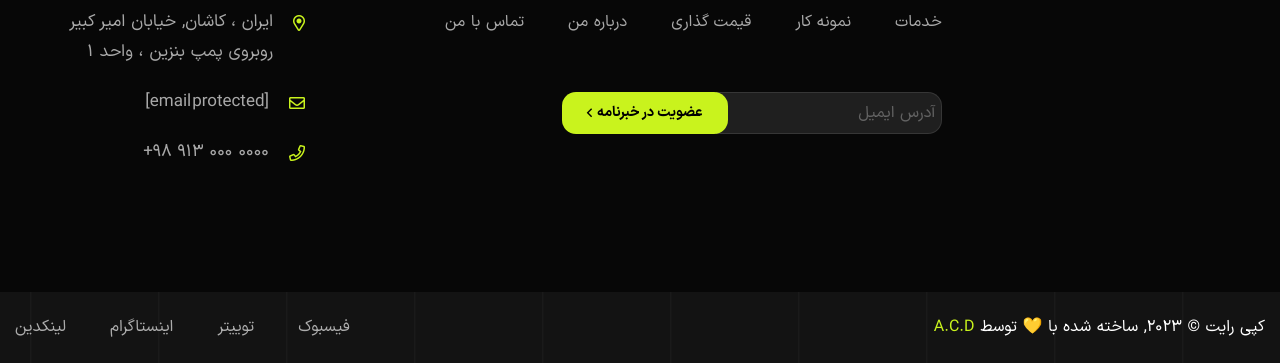
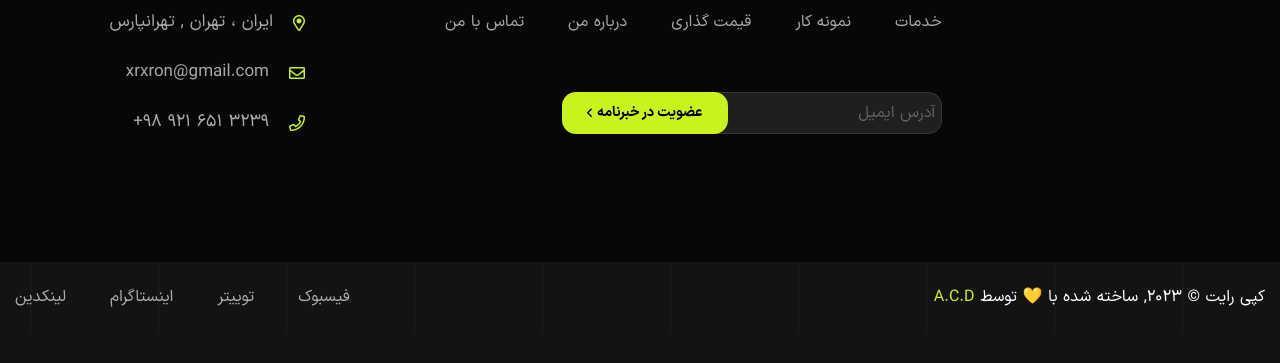
Before and after one commit to AloCarDasli/-, a plain HTML site: page index.html in a window 1280 px wide. Shown: the part 10440-10803 px from the top of the page. After the commit the page ends 10773 px from the top, so only its background shows below. Drawn offline with Linux system fonts and the light colour scheme; animation ran at ten frames a second.

Commit message:
Update index.html

```diff
--- a/index.html
+++ b/index.html
@@ -1128,13 +1128,13 @@
                             <div class="footer-widget widget_contact_info wow fadeInUp delay-0-6s">
                                 <h6 class="footer-title">ارتباط با ما</h6>
                                 <ul>
-                                    <li><i class="far fa-map-marker-alt"></i> ایران ، کاشان, خیابان امیر کبیر<br> روبروی پمپ
-                                        بنزین ، واحد 1
+                                    <li><i class="far fa-map-marker-alt"></i> ایران ، تهران , تهرانپارس<br>
+
                                     </li>
                                     <li><i class="far fa-envelope"></i>
-                                        <a href="/cdn-cgi/l/email-protection#e3909693938c9197a3848e828a8fcd808c8e"><span class="__cf_email__" data-cfemail="770402070718050337101a161e1b5914181a">[email&#160;protected]</span></a></li>
-                                    <li><i class="far fa-phone"></i> <a href="callto:+989130000000" class="phone-number">+98
-                                        913 000 0000</a></li>
+                                        <a href="/cdn-cgi/l/email-protection#e3909693938c9197a3848e828a8fcd808c8e"><span class="__cf_email__" data-cfemail="770402070718050337101a161e1b5914181a">xrxron@gmail.com</span></a></li>
+                                    <li><i class="far fa-phone"></i> <a href="callto:+989216513238" class="phone-number">+98
+                                        921 651 3239</a></li>
                                 </ul>
                             </div>
                         </div>
```
